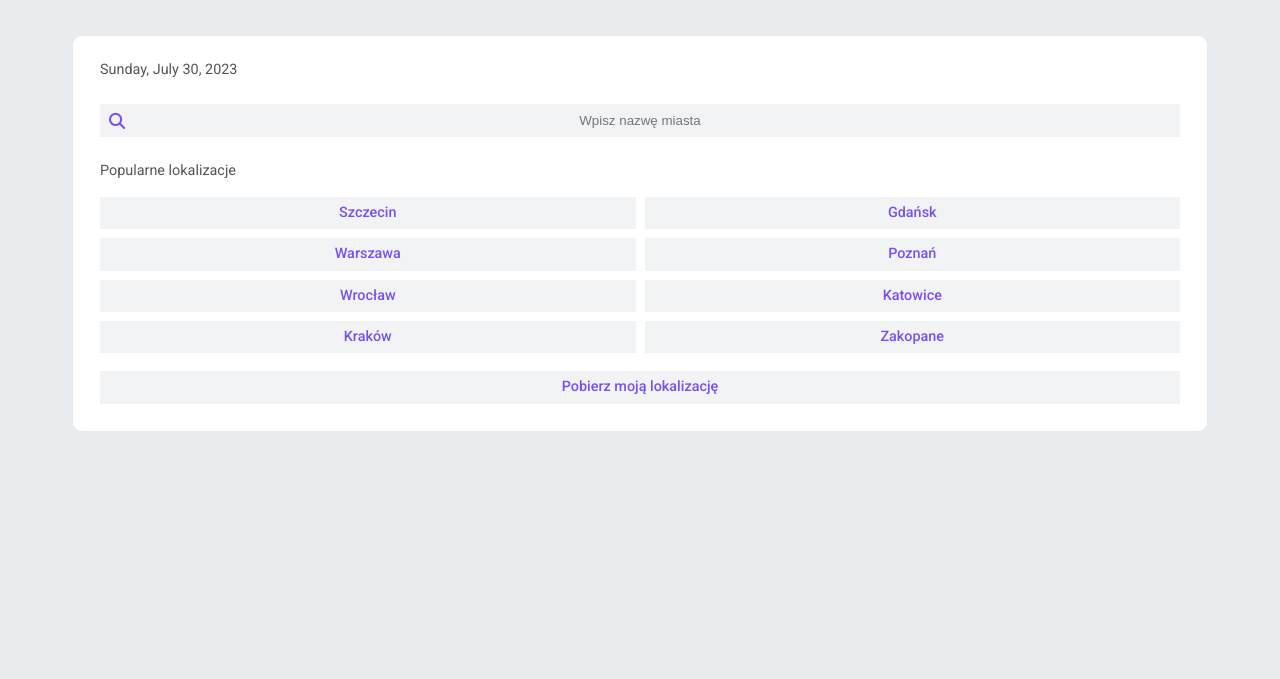
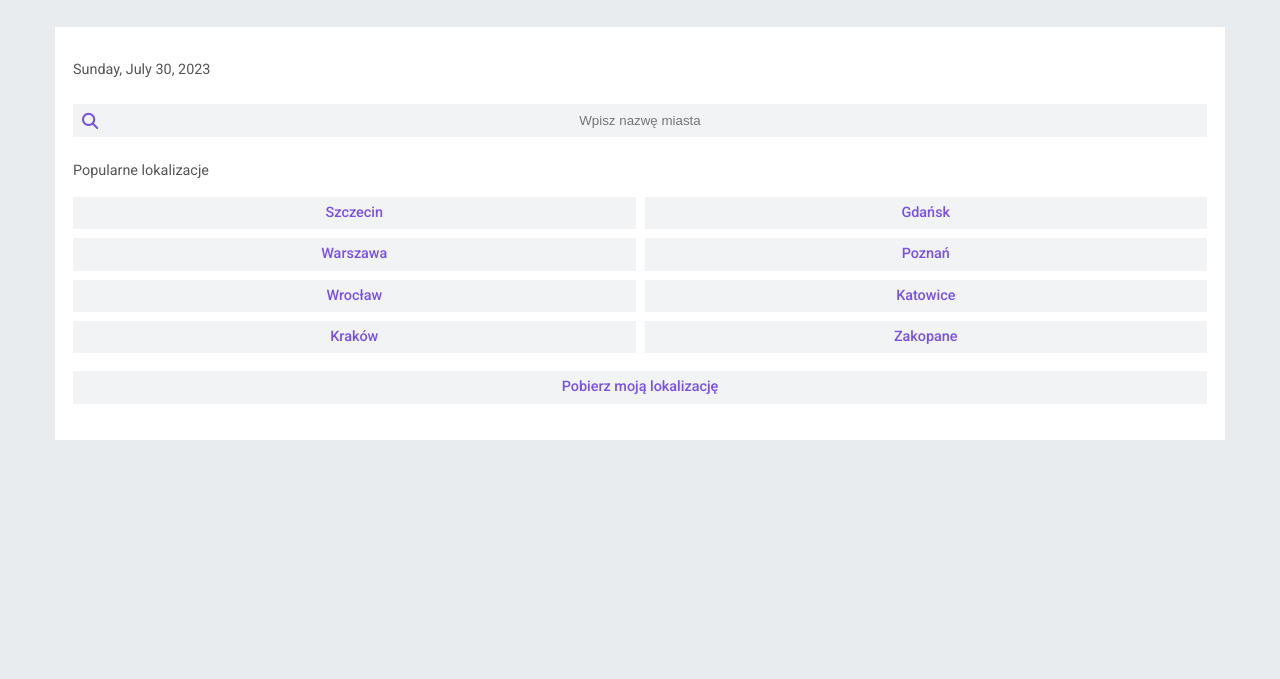
Before and after one commit to mstobiecki/weather, a website built with Parcel: page index.html in a window 1280 px wide. Built offline with nearby package versions, Linux system fonts and the light colour scheme.

Commit message:
HTML code improvement - header

```diff
--- a/index.html
+++ b/index.html
@@ -14,8 +14,8 @@
 </head>
 
 <body>
-    <main class="container">
     <header class="header">
+        <div class="container">
             <div class="header__container">
                 <p class="header__paragraph">22 czerwiec</p>
             </div>
@@ -39,7 +39,10 @@
             <div class="header__my-location">
                 <p class="header__find">Pobierz moją lokalizację</p>
             </div>
+        </div>
     </header>
+    <main class="main">
+        <div class="container">
             <section class="app">
                 <div class="app__container">
                     <h1 class="app__title hidden">Dzisiejsza pogoda</h1>
@@ -50,7 +53,7 @@
                     <h2 class="prediction__title hidden">Prognoza</h2>
                 </div>
             </section>
-
+        </div>
     </main>
 </body>
 
--- a/src/sass/_header.scss
+++ b/src/sass/_header.scss
@@ -2,7 +2,6 @@
 	padding: $padding-big;
 	border-radius: $border-radius-normal;
 	font-size: $font-size-normal;
-	background-color: $background-light;
 	&__container {
 		display: flex;
 		justify-content: space-between;
@@ -52,3 +51,7 @@
 		@include button;
 	}
 }
+
+.header .container {
+	background-color: $background-light;
+}
```
Lines whose indentation alone changed are shown as unchanged.
